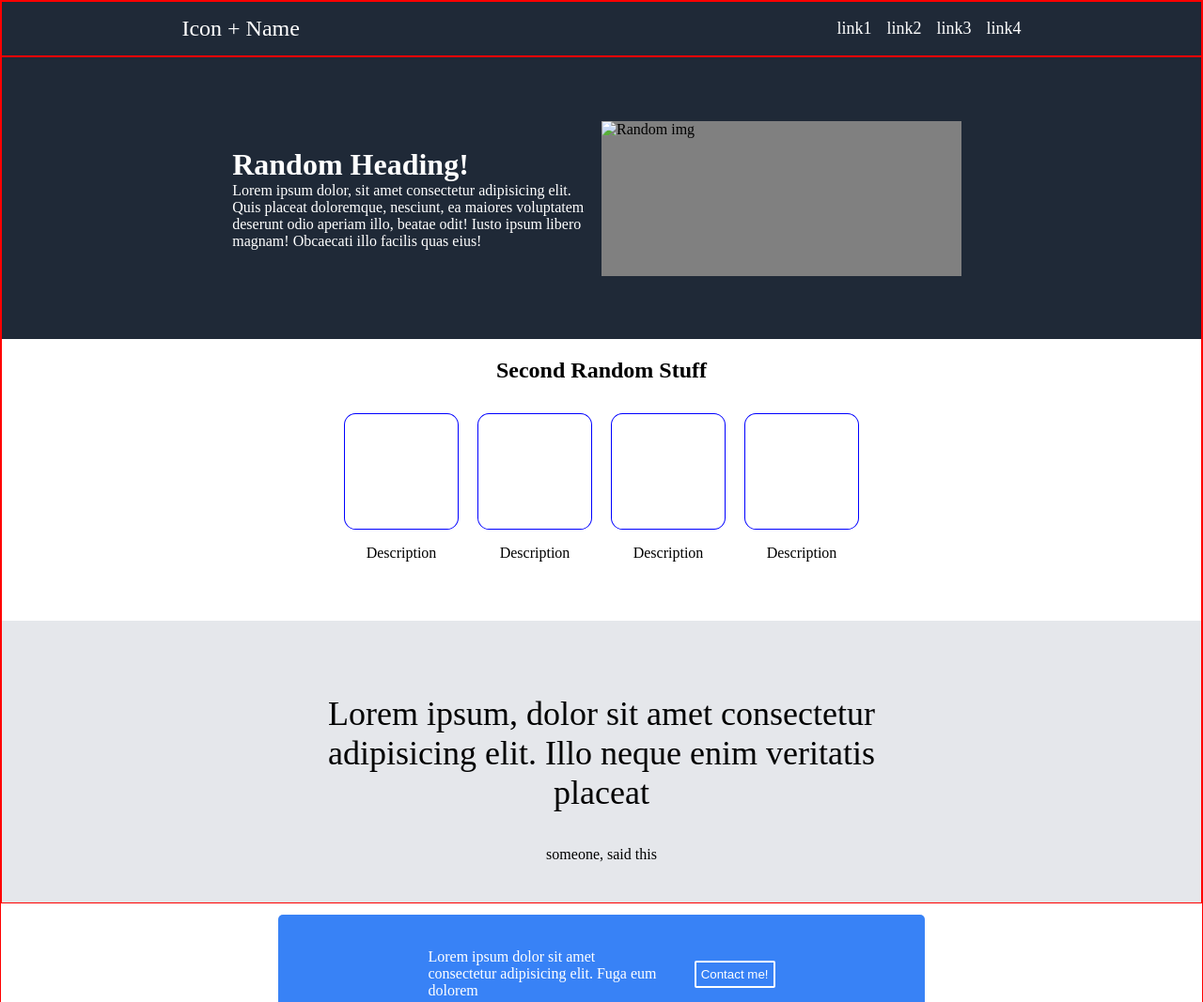
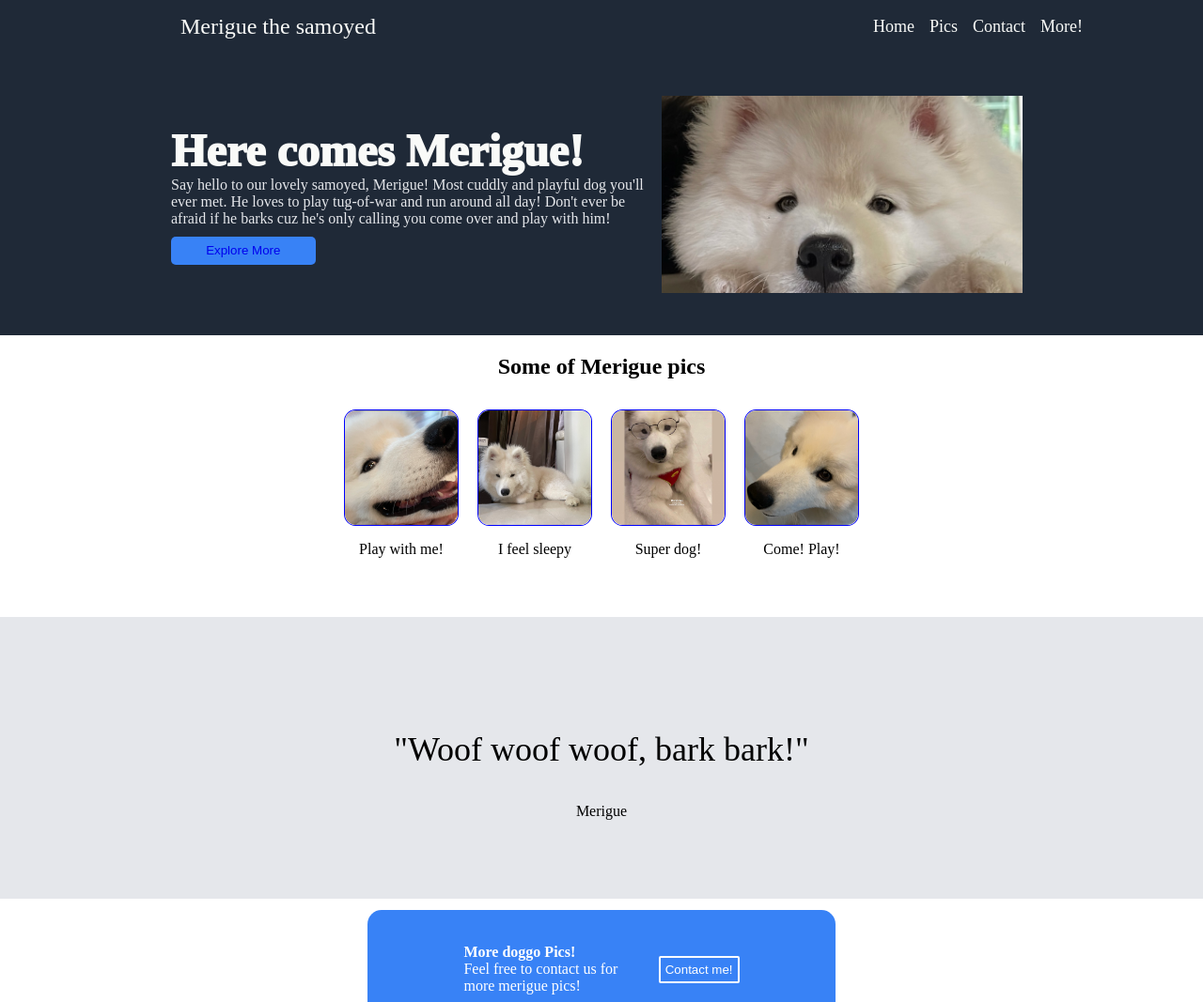
Before and after one commit to Andy2398/simple_web, a plain HTML site: page index.html in a window 1280 px wide. Shown: the top 1067 px of the page at 94% size. Drawn offline with Linux system fonts and the light colour scheme.

Commit message:
Add merigue as a content, still need to fix resizing of Main and Main pic

```diff
--- a/index.html
+++ b/index.html
@@ -7,13 +7,21 @@
   </head>
   <body>
     <div class="header">
-      <div class="icon">Icon + Name</div>
+      <div class="icon">Merigue the samoyed</div>
       <div class="menu-links">
         <ul>
-          <li>link1</li>
-          <li>link2</li>
-          <li>link3</li>
-          <li>link4</li>
+          <li>
+            <a href="https://www.youtube.com/watch?v=dQw4w9WgXcQ">Home</a>
+          </li>
+          <li>
+            <a href="https://www.youtube.com/watch?v=dQw4w9WgXcQ">Pics</a>
+          </li>
+          <li>
+            <a href="https://www.youtube.com/watch?v=dQw4w9WgXcQ">Contact</a>
+          </li>
+          <li>
+            <a href="https://www.youtube.com/watch?v=dQw4w9WgXcQ">More!</a>
+          </li>
         </ul>
       </div>
     </div>
@@ -21,64 +29,74 @@
     <div class="content">
       <div class="container first-block">
         <div class="main">
-          <h1>Random Heading!</h1>
+          <h1>Here comes Merigue!</h1>
           <p>
-            Lorem ipsum dolor, sit amet consectetur adipisicing elit. Quis
-            placeat doloremque, nesciunt, ea maiores voluptatem deserunt odio
-            aperiam illo, beatae odit! Iusto ipsum libero magnam! Obcaecati illo
-            facilis quas eius!
+            Say hello to our lovely samoyed, Merigue! Most cuddly and playful
+            dog you'll ever met. He loves to play tug-of-war and run around all
+            day! Don't ever be afraid if he barks cuz he's only calling you come
+            over and play with him!
           </p>
+          <button class="explore">
+            <a href="https://www.youtube.com/watch?v=dQw4w9WgXcQ"
+              >Explore More</a
+            >
+          </button>
         </div>
 
         <div class="img-container">
-          <img src="" alt="Random img" />
+          <img class="header-pic" src="images/hi.jpeg" alt="Random img" />
         </div>
       </div>
 
       <div class="container card-section">
-        <h2>Second Random Stuff</h2>
+        <h2>Some of Merigue pics</h2>
         <div class="cards-container-main">
           <div class="cards-container">
             <div class="card">
-              <img src="" alt="" />
+              <img class="cards-pic" src="images/heheh.jpeg" alt="laughing" />
             </div>
-            <p>Description</p>
+            <p>Play with me!</p>
           </div>
           <div class="cards-container">
             <div class="card">
-              <img src="" alt="" />
+              <img
+                class="cards-pic"
+                src="images/sleeping.jpeg"
+                alt="sleeping"
+              />
             </div>
-            <p>Description</p>
+            <p>I feel sleepy</p>
           </div>
           <div class="cards-container">
             <div class="card">
-              <img src="" alt="" />
+              <img
+                class="cards-pic"
+                src="images/super_dog.jpg"
+                alt="super_dog"
+              />
             </div>
-            <p>Description</p>
+            <p>Super dog!</p>
           </div>
           <div class="cards-container">
             <div class="card">
-              <img src="" alt="" />
+              <img class="cards-pic" src="images/wowzaa.jpeg" alt="playful" />
             </div>
-            <p>Description</p>
+            <p>Come! Play!</p>
           </div>
         </div>
       </div>
 
       <div class="container quote-section">
-        <p class="quote">
-          Lorem ipsum, dolor sit amet consectetur adipisicing elit. Illo neque
-          enim veritatis placeat
-        </p>
-        <p class="quoter">someone, said this</p>
+        <p class="quote">"Woof woof woof, bark bark!"</p>
+        <p class="quoter">Merigue</p>
       </div>
     </div>
 
     <div class="container contact-section">
       <div class="contact-container">
         <p class="description">
-          Lorem ipsum dolor sit amet consectetur adipisicing elit. Fuga eum
-          dolorem
+          <strong>More doggo Pics!</strong><br />
+          Feel free to contact us for more merigue pics!
         </p>
         <button>Contact me!</button>
       </div>
--- a/style.css
+++ b/style.css
@@ -3,7 +3,10 @@ body{
     flex-direction: column;
     margin:0;
     padding: 0;
-    border: 1px solid red;
+}
+
+a{
+    text-decoration: none;
 }
 
 .header{
@@ -14,7 +17,6 @@ body{
     margin:0;
     padding: 0;
     flex-shrink: 0;
-    border: 1px solid red;
 
 }
 
@@ -23,7 +25,8 @@ body{
     flex: 1;
     justify-content: end;
     margin: 0;
-    padding: 0 15%;
+    padding: 0 10%;
+
 
 }
 
@@ -32,6 +35,11 @@ ul{
     gap: 16px;
     list-style: none;
     font-size: 18px;
+
+}
+
+ul a{
+    color: #f9faf8;
 }
 
 .icon{
@@ -40,11 +48,11 @@ ul{
  justify-content: center;
  align-items: center;
  padding: 0 15%;
+ color: #f9faf8;
 }
 
 .content{
     background-color: #1f2937;
-    border: 1px solid red;
 }
 
 .container{
@@ -61,20 +69,51 @@ ul{
 .first-block .main{
     display: flex;
     flex-direction: column;
-    width: 30%;
+    width: 40%;
     justify-content: center;
     color: white;
+    flex: 0 0 auto;
 }
 
 .first-block .main p,h1{
     margin: 0;
 }
 
+.first-block .main h1{
+    font-size: 48px;
+    font-weight: 1000;
+    color: #f9faf8
+}
+
+.first-block .main p{
+    font-size: 18;
+    color: #E5E7EB
+}
+
+.explore{
+    background-color: #3882F6;
+    border-radius: 5px;
+    color: #f9faf8;
+    border: 0px;
+    width: 30%;
+    height: 30px;
+    margin-top: 10px;
+}
 .img-container{
-    height: 55%;
+    height: 70%;
     width: 30%;
     background-color: gray;
     margin: 10px;
+    flex-grow: 0;
+    flex-shrink: 0;
+}
+
+.header-pic{
+    object-fit:cover;
+    height: 100%;
+    width: 100%;
+    margin: 0;
+    padding: 0;
 }
 
 /* Second section: Card section */
@@ -99,11 +138,22 @@ ul{
     border-radius: 10%;
     width: 120px;
     aspect-ratio: 1/1.5;
-    margin-top: 10%;
+    margin: 10% 0;
 }
 
 .cards-container p{
     text-align: center;
+    display: flex;
+    justify-content: center;
+}
+
+.cards-pic{
+    width: 100%;
+    height: 100%;
+    margin: 0;
+    padding: 0;
+    object-fit: cover;
+    border-radius: 10%;
 }
 
 /* Third Section: Quote Section */
@@ -139,7 +189,7 @@ ul{
 .contact-container{
     display: flex;
     background-color: #3882F6;
-    border-radius: 5px;
+    border-radius: 15px;
     padding: 20px 40px;
     justify-content: center;
     gap: 40px;
```
Also changed, not shown: images/heheh.jpeg (added), images/hi.jpeg (added), images/sleeping.jpeg (added), images/super_dog.jpg (added), images/wowzaa.jpeg (added), 2 other files.
